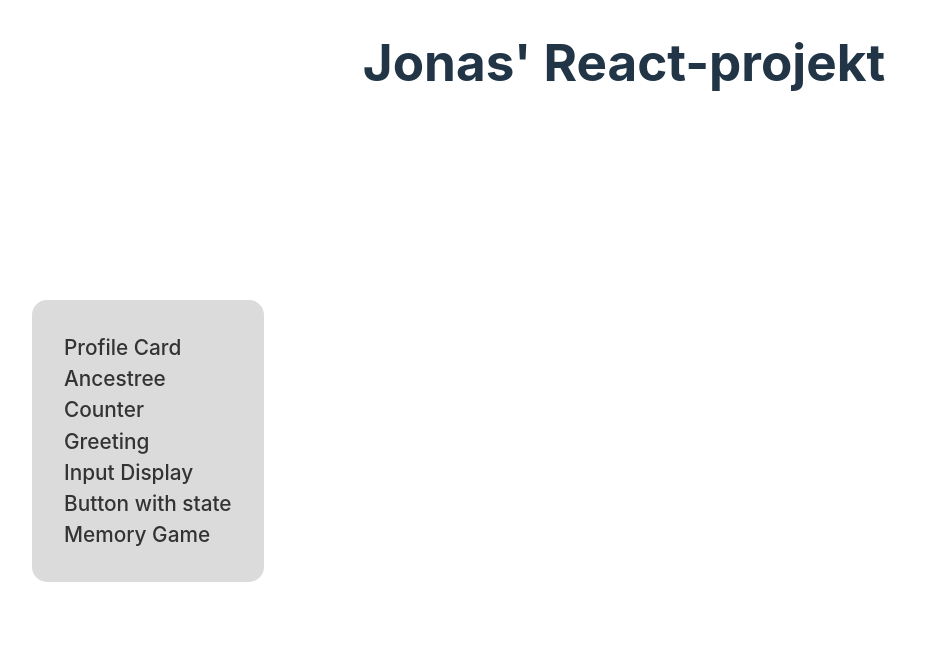
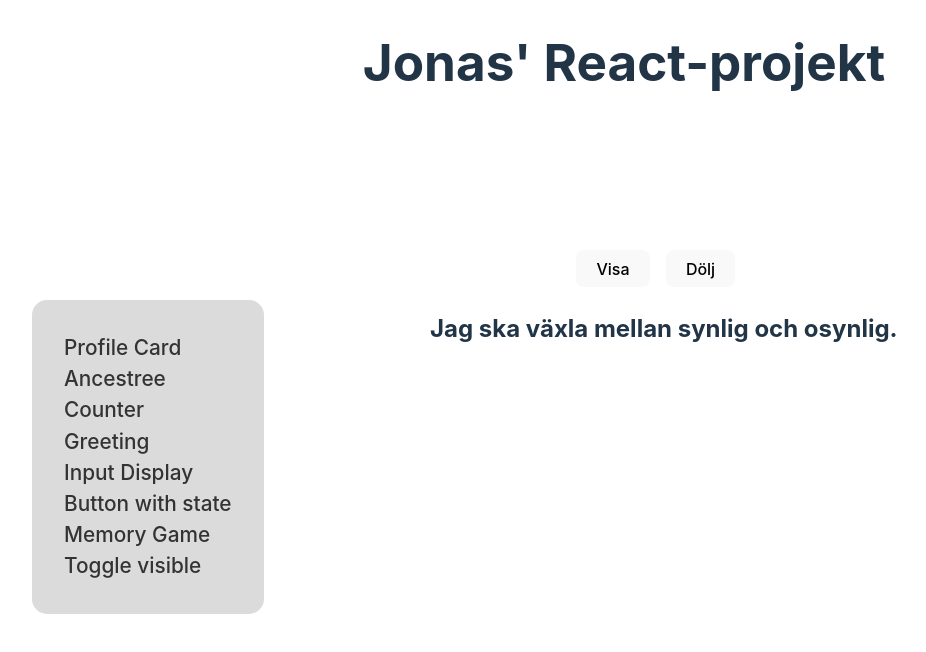
Before and after one commit to Jonas-Eklof/KYH, a React (Vite) app in the folder javascript-2/my-react-app/: page /ToggleVisible in a window 1280 px wide. Shown: the top 652 px of the page, without its empty margins (16-942 px from the left). Built offline with nearby package versions, Linux system fonts and the light colour scheme.

Commit message:
toggle-visible buttons

```diff
--- a/javascript-2/my-react-app/src/App.jsx
+++ b/javascript-2/my-react-app/src/App.jsx
@@ -11,6 +11,7 @@ import Card from "./components/memory-game/Card.jsx";
 import KnappMedState from "./components/knapp-med-state/KnappMedState.jsx";
 import Greeting from "./components/greeting/Greeting.jsx";
 import SidebarNav from "./components/sidebar-nav/SidebarNav.jsx";
+import ToggleInvisible from "./components/toggle-invisible/ToggleInvisible.jsx";
 
 function App() {
   return (
@@ -26,6 +27,7 @@ function App() {
           <Route path="/ButtonWithState" element={<KnappMedState />} />
           <Route path="/MemoryGame" element={<Card />} />
           <Route path="/Greeting" element={<Greeting namn="Jonas" />} />
+          <Route path="/ToggleVisible" element={<ToggleInvisible />} />
         </Routes>
       </div>
       {/* <Footer /> */}
--- a/javascript-2/my-react-app/src/components/sidebar-nav/SidebarNav.css
+++ b/javascript-2/my-react-app/src/components/sidebar-nav/SidebarNav.css
@@ -7,7 +7,7 @@
   background-color: rgb(219, 219, 219);
   padding: 2rem;
   border-radius: 15px;
-  max-height: 220px;
+  min-height: 220px;
 
   li {
     color: #333;
--- a/javascript-2/my-react-app/src/components/sidebar-nav/SidebarNav.jsx
+++ b/javascript-2/my-react-app/src/components/sidebar-nav/SidebarNav.jsx
@@ -26,6 +26,9 @@ export default function SidebarNav() {
       <Link to="/MemoryGame">
         <li>Memory Game</li>
       </Link>
+      <Link to="/ToggleVisible">
+        <li>Toggle visible</li>
+      </Link>
     </ul>
   );
 }
--- /dev/null
+++ b/javascript-2/my-react-app/src/components/toggle-invisible/ToggleInvisible.css
@@ -0,0 +1,13 @@
+.toggle-visible-container {
+  display: flex;
+  flex-direction: column;
+  align-items: center;
+  button {
+    margin-right: 1rem;
+  }
+}
+
+.toggle-text {
+  font-size: 1.5rem;
+  font-weight: bold;
+}
--- /dev/null
+++ b/javascript-2/my-react-app/src/components/toggle-invisible/ToggleInvisible.jsx
@@ -0,0 +1,24 @@
+import React, { useState } from "react";
+import "./ToggleInvisible.css";
+
+function ToggleInvisible() {
+  const [visible, setVisible] = useState(true);
+
+  return (
+    <div className="toggle-visible-container">
+      <div className="toggle-buttons">
+        <button className="visible-btn" onClick={() => setVisible(true)}>
+          Visa
+        </button>
+        <button className="hidden-btn" onClick={() => setVisible(false)}>
+          Dölj
+        </button>
+      </div>
+      {visible && (
+        <p className="toggle-text">Jag ska växla mellan synlig och osynlig.</p>
+      )}
+    </div>
+  );
+}
+
+export default ToggleInvisible;
```
